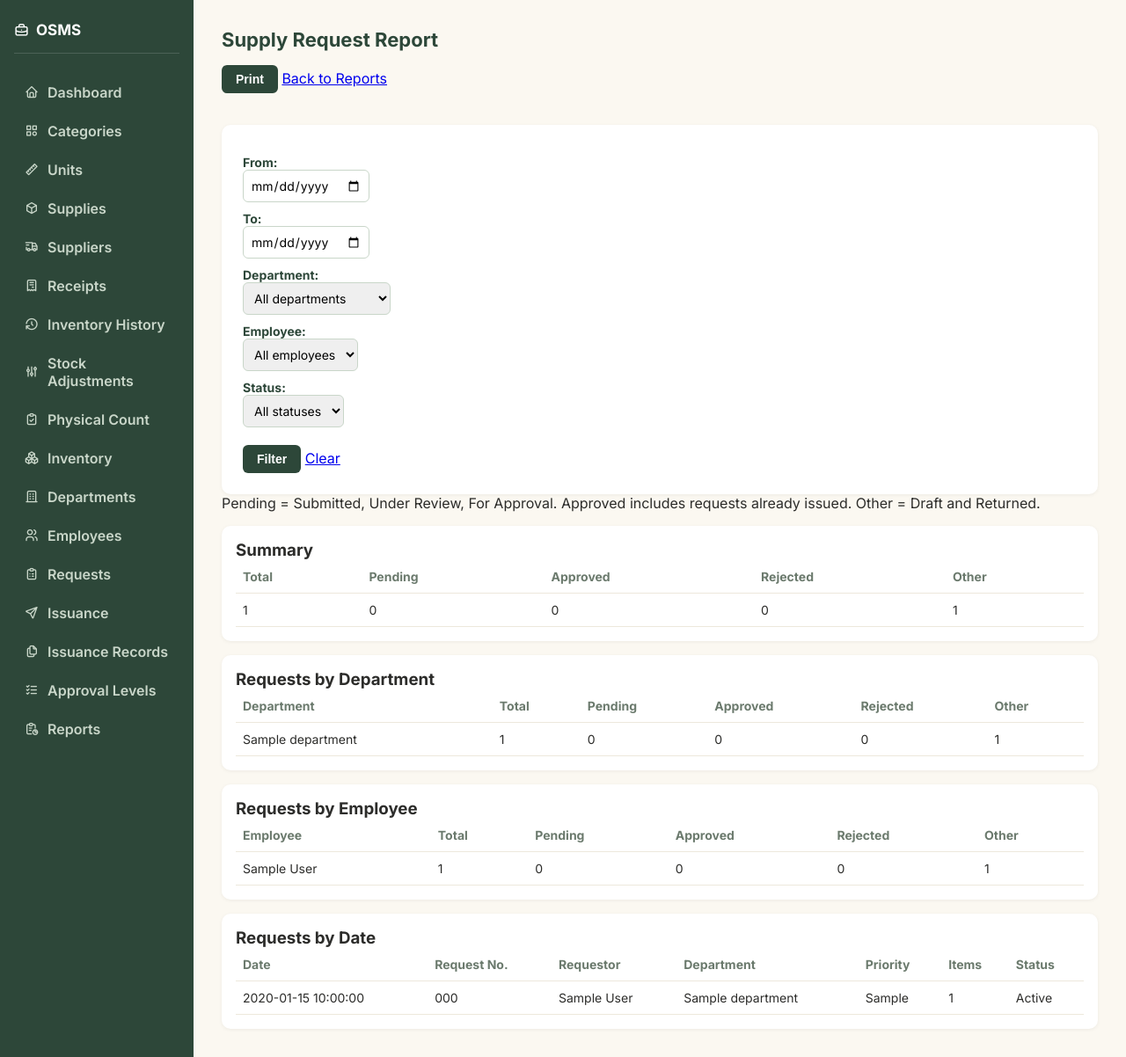
After one commit to saoirse-sav/Office-Supply-Management-System, a Flask app: page /reports/requests in a window 1280 px wide. The commit adds this page. Shown: the whole page at 88% size. Run offline with Flask 3, Linux system fonts and the light colour scheme; tables that the repository leaves empty or names only in its code hold one stand-in row (values such as "Sample post").

Commit message:
lab 45 completed

```diff
--- a/app.py
+++ b/app.py
@@ -930,5 +930,80 @@ def supplier_report():
     grand_cost = sum(row['total_cost'] for row in transactions)
     return render_template('supplier_report.html', supplier_list=supplier_list, transactions=transactions, grand_quantity=grand_quantity, grand_cost=grand_cost)
 
+def status_group(status):
+    # Groups the detailed statuses into the four report categories
+    if status in ('Submitted', 'Under Review', 'For Approval'):
+        return 'pending'
+    if status in ('Approved', 'Issued'):
+        return 'approved'
+    if status == 'Rejected':
+        return 'rejected'
+    return 'other'
+
+
+def add_to_summary(summary, name, group):
+    # Adds one request to the count for a department or employee
+    if name not in summary:
+        summary[name] = {'name': name, 'total': 0, 'pending': 0, 'approved': 0, 'rejected': 0, 'other': 0}
+    summary[name]['total'] += 1
+    summary[name][group] += 1
+
+
+@app.route('/reports/requests')
+def request_report():
+    conn = get_connection()
+    cursor = conn.cursor(dictionary=True)
+    date_from = request.args.get('date_from', '')
+    date_to = request.args.get('date_to', '')
+    department_filter = request.args.get('department_id', '')
+    employee_filter = request.args.get('employee_id', '')
+    status_filter = request.args.get('status_group', '')
+    query = 'SELECT supply_requests.request_number, supply_requests.request_date, supply_requests.priority, supply_requests.status, employees.first_name, employees.last_name, departments.department_name, (SELECT COUNT(*) FROM request_items WHERE request_items.request_id = supply_requests.request_id) AS item_count FROM supply_requests LEFT JOIN employees ON supply_requests.employee_id = employees.employee_id LEFT JOIN departments ON supply_requests.department_id = departments.department_id'
+    conditions = []
+    params = []
+    if date_from:
+        conditions.append('supply_requests.request_date >= %s')
+        params.append(date_from)
+    if date_to:
+        conditions.append('supply_requests.request_date <= %s')
+        params.append(date_to)
+    if department_filter:
+        conditions.append('supply_requests.department_id = %s')
+        params.append(department_filter)
+    if employee_filter:
+        conditions.append('supply_requests.employee_id = %s')
+        params.append(employee_filter)
+    if status_filter == 'pending':
+        conditions.append('supply_requests.status IN ("Submitted", "Under Review", "For Approval")')
+    elif status_filter == 'approved':
+        conditions.append('supply_requests.status IN ("Approved", "Issued")')
+    elif status_filter == 'rejected':
+        conditions.append('supply_requests.status = "Rejected"')
+    elif status_filter == 'returned':
+        conditions.append('supply_requests.status = "Returned"')
+    elif status_filter == 'draft':
+        conditions.append('supply_requests.status = "Draft"')
+    if conditions:
+        query += ' WHERE ' + ' AND '.join(conditions)
+    query += ' ORDER BY supply_requests.request_date DESC, supply_requests.request_id DESC'
+    cursor.execute(query, tuple(params))
+    rows = cursor.fetchall()
+    cursor.execute('SELECT * FROM departments ORDER BY department_name')
+    department_list = cursor.fetchall()
+    cursor.execute('SELECT * FROM employees ORDER BY first_name, last_name')
+    employee_list = cursor.fetchall()
+    conn.close()
+    totals = {'total': len(rows), 'pending': 0, 'approved': 0, 'rejected': 0, 'other': 0}
+    by_department = {}
+    by_employee = {}
+    for row in rows:
+        group = status_group(row['status'])
+        totals[group] += 1
+        add_to_summary(by_department, row['department_name'] or 'No department', group)
+        add_to_summary(by_employee, ((row['first_name'] or '') + ' ' + (row['last_name'] or '')).strip(), group)
+    department_summary = sorted(by_department.values(), key=lambda d: d['name'])
+    employee_summary = sorted(by_employee.values(), key=lambda d: d['name'])
+    return render_template('request_report.html', rows=rows, totals=totals, department_summary=department_summary, employee_summary=employee_summary, department_list=department_list, employee_list=employee_list, date_from=date_from, date_to=date_to, selected_department=department_filter, selected_employee=employee_filter, selected_status=status_filter)
+
 if __name__ == '__main__':
     app.run(host="0.0.0.0", port=5500)
--- a/templates/reports.html
+++ b/templates/reports.html
@@ -16,6 +16,10 @@
 <td><a href="/reports/suppliers">Supplier Report</a></td>
 <td>Supplier list, supplies per supplier, transaction history, purchase quantities and costs</td>
 </tr>
+<tr>
+<td><a href="/reports/requests">Supply Request Report</a></td>
+<td>Requests by department, employee, and date, with approved, rejected, and pending counts</td>
+</tr>
 </table>
 </div>
 {% endblock %}
--- /dev/null
+++ b/templates/request_report.html
@@ -0,0 +1,134 @@
+{% extends "base.html" %}
+{% block title %}Supply Request Report{% endblock %}
+{% block content %}
+<h1>Supply Request Report</h1>
+<div class="no-print">
+<button class="btn" onclick="window.print()">Print</button>
+<a href="/reports">Back to Reports</a>
+<br><br>
+<form method="GET" style="max-width:none;">
+<label>From:</label>
+<input type="date" name="date_from" value="{{ date_from }}" style="width:auto;">
+<label>To:</label>
+<input type="date" name="date_to" value="{{ date_to }}" style="width:auto;">
+<label>Department:</label>
+<select name="department_id" style="width:auto;">
+<option value="">All departments</option>
+{% for d in department_list %}
+<option value="{{ d.department_id }}" {% if selected_department == d.department_id|string %}selected{% endif %}>{{ d.department_name }}</option>
+{% endfor %}
+</select>
+<label>Employee:</label>
+<select name="employee_id" style="width:auto;">
+<option value="">All employees</option>
+{% for e in employee_list %}
+<option value="{{ e.employee_id }}" {% if selected_employee == e.employee_id|string %}selected{% endif %}>{{ e.first_name }} {{ e.last_name }}</option>
+{% endfor %}
+</select>
+<label>Status:</label>
+<select name="status_group" style="width:auto;">
+<option value="">All statuses</option>
+<option value="pending" {% if selected_status == 'pending' %}selected{% endif %}>Pending</option>
+<option value="approved" {% if selected_status == 'approved' %}selected{% endif %}>Approved</option>
+<option value="rejected" {% if selected_status == 'rejected' %}selected{% endif %}>Rejected</option>
+<option value="returned" {% if selected_status == 'returned' %}selected{% endif %}>Returned</option>
+<option value="draft" {% if selected_status == 'draft' %}selected{% endif %}>Draft</option>
+</select>
+<br><br>
+<button type="submit" class="btn">Filter</button>
+<a href="/reports/requests">Clear</a>
+</form>
+</div>
+<p>Pending = Submitted, Under Review, For Approval. Approved includes requests already issued. Other = Draft and Returned.</p>
+<div class="card">
+<h3>Summary</h3>
+<table>
+<tr>
+<th>Total</th>
+<th>Pending</th>
+<th>Approved</th>
+<th>Rejected</th>
+<th>Other</th>
+</tr>
+<tr>
+<td>{{ totals.total }}</td>
+<td>{{ totals.pending }}</td>
+<td>{{ totals.approved }}</td>
+<td>{{ totals.rejected }}</td>
+<td>{{ totals.other }}</td>
+</tr>
+</table>
+</div>
+<div class="card">
+<h3>Requests by Department</h3>
+<table>
+<tr>
+<th>Department</th>
+<th>Total</th>
+<th>Pending</th>
+<th>Approved</th>
+<th>Rejected</th>
+<th>Other</th>
+</tr>
+{% for d in department_summary %}
+<tr>
+<td>{{ d.name }}</td>
+<td>{{ d.total }}</td>
+<td>{{ d.pending }}</td>
+<td>{{ d.approved }}</td>
+<td>{{ d.rejected }}</td>
+<td>{{ d.other }}</td>
+</tr>
+{% endfor %}
+</table>
+</div>
+<div class="card">
+<h3>Requests by Employee</h3>
+<table>
+<tr>
+<th>Employee</th>
+<th>Total</th>
+<th>Pending</th>
+<th>Approved</th>
+<th>Rejected</th>
+<th>Other</th>
+</tr>
+{% for p in employee_summary %}
+<tr>
+<td>{{ p.name }}</td>
+<td>{{ p.total }}</td>
+<td>{{ p.pending }}</td>
+<td>{{ p.approved }}</td>
+<td>{{ p.rejected }}</td>
+<td>{{ p.other }}</td>
+</tr>
+{% endfor %}
+</table>
+</div>
+<div class="card">
+<h3>Requests by Date</h3>
+<table>
+<tr>
+<th>Date</th>
+<th>Request No.</th>
+<th>Requestor</th>
+<th>Department</th>
+<th>Priority</th>
+<th>Items</th>
+<th>Status</th>
+</tr>
+{% for r in rows %}
+<tr>
+<td>{{ r.request_date }}</td>
+<td>{{ r.request_number }}</td>
+<td>{{ r.first_name }} {{ r.last_name }}</td>
+<td>{{ r.department_name }}</td>
+<td>{{ r.priority }}</td>
+<td>{{ r.item_count }}</td>
+<td>{{ r.status }}</td>
+</tr>
+{% endfor %}
+</table>
+{% if not rows %}<p>No requests match these filters.</p>{% endif %}
+</div>
+{% endblock %}
```
